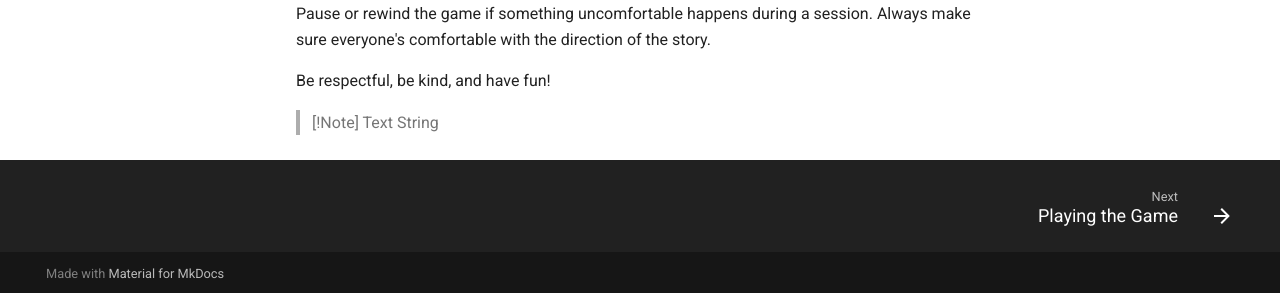
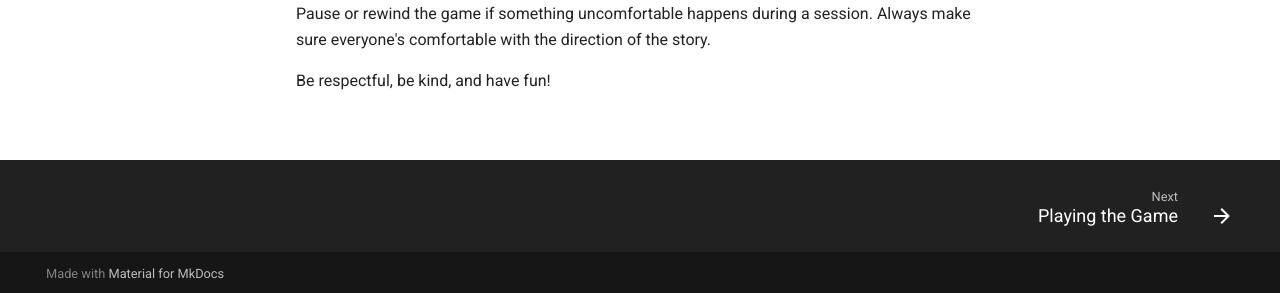
Before and after one commit to joemoose/psiops, an MkDocs documentation site: the page built from docs/index.md, in a window 1280 px wide and 1036 px high. Shown: the part 740-1033 px from the top of the window. Built offline with MkDocs 1.6.1 and Material for MkDocs 9.7.7, drawn with Linux system fonts in a browser that asks for light colours; comment, search, counter and statistics services are not loaded.

Commit message:
Update index.md

```diff
--- a/docs/index.md
+++ b/docs/index.md
@@ -19,6 +19,3 @@ Regarding the game’s narrative content and subject matter, you can define the
 Pause or rewind the game if something uncomfortable happens during a session. Always make sure everyone's comfortable with the direction of the story.
 
 Be respectful, be kind, and have fun!
-
-> [!Note]
-> Text String
```
